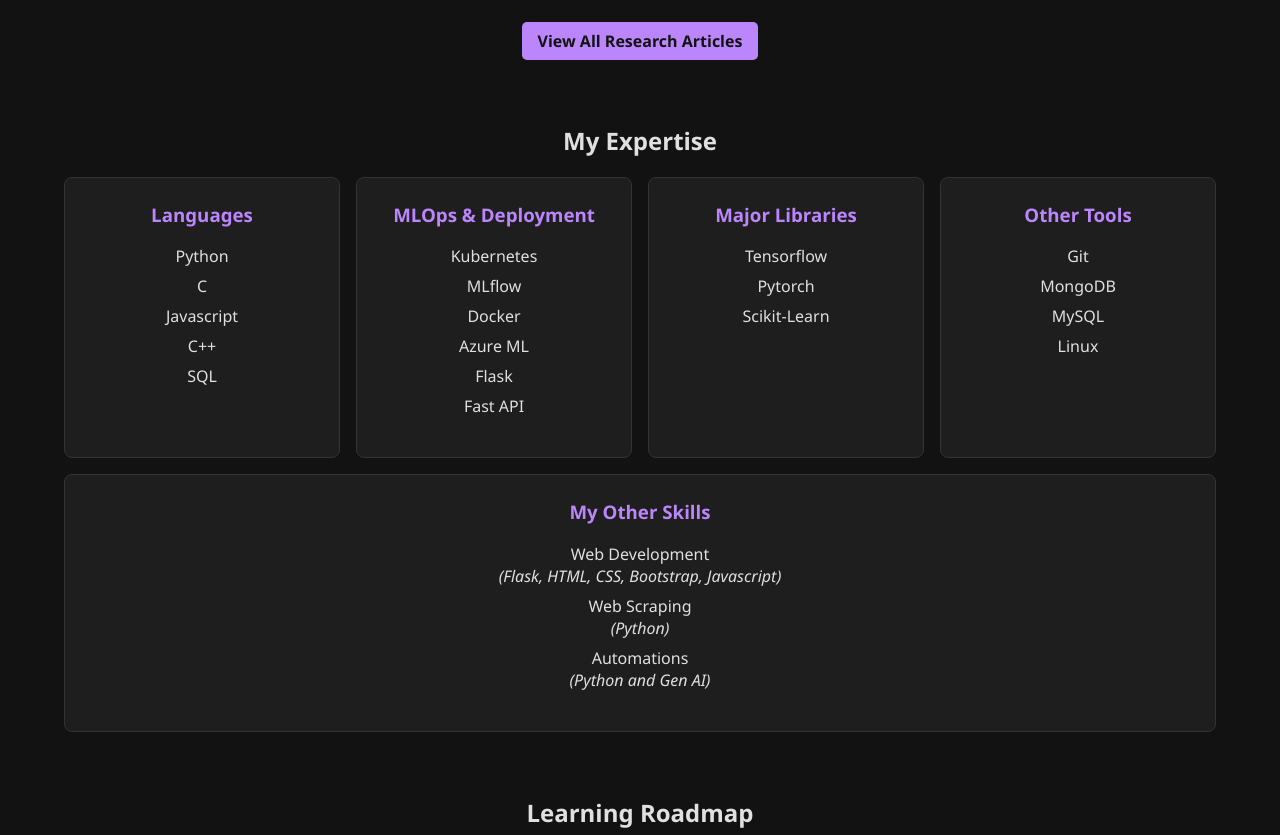
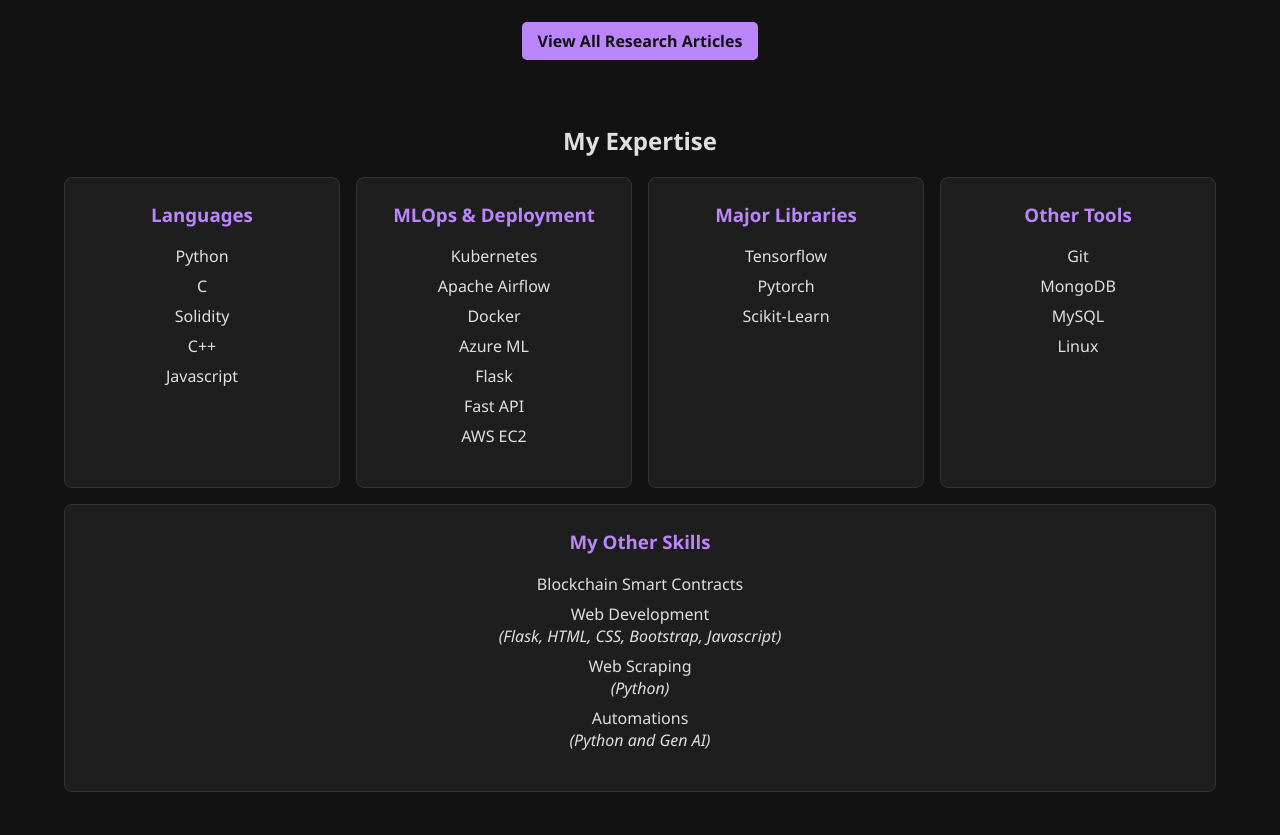
Before and after one commit to SHIVOGOJOHN/mainprofile, a Flask app: page / in a window 1280 px wide. Shown: the part 1532-2367 px from the top of the page. Run offline with Flask 3, Linux system fonts and the light colour scheme; some libraries are stand-ins or nearby versions.

Commit message:
Update index.html

```diff
--- a/templates/index.html
+++ b/templates/index.html
@@ -154,20 +154,21 @@
                 <ul>
                     <li>Python</li>
                     <li>C</li>
+                    <li>Solidity</li>
+                    <li>C++</li>
                     <li>Javascript</li>
-                    <li>C++</li>
-                    <li>SQL</li>
                 </ul>
             </div>
             <div class="skill-column">
                 <h3>MLOps & Deployment</h3>
                 <ul>
                     <li>Kubernetes</li>
-                    <li>MLflow</li>
+                    <li>Apache Airflow</li>
                     <li>Docker</li>
                     <li>Azure ML</li>
                     <li>Flask</li>
                     <li>Fast API</li>
+                    <li>AWS EC2</li>
                 </ul>
             </div>
             <div class="skill-column">
@@ -190,6 +191,7 @@
             <div class="skill-column">
                 <h3>My Other Skills</h3>
                 <ul>
+                    <li>Blockchain Smart Contracts</li>
                     <li>Web Development<br><em>(Flask, HTML, CSS, Bootstrap, Javascript)</em></li>
                     <li>Web Scraping<br><em>(Python)</em></li>
                     <li>Automations<br><em>(Python and Gen AI)</em></li>
```
